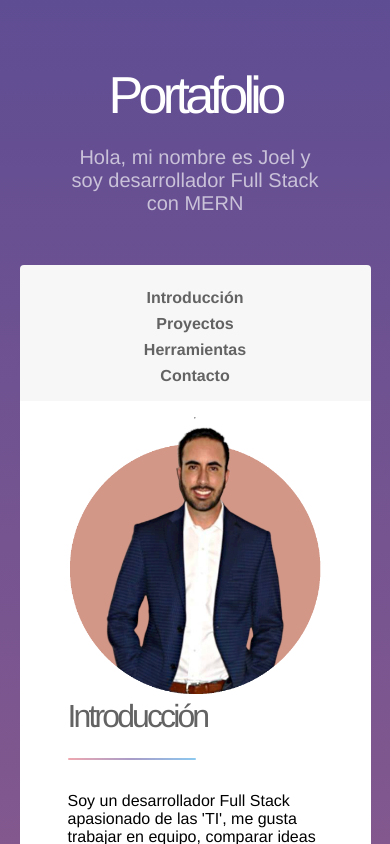
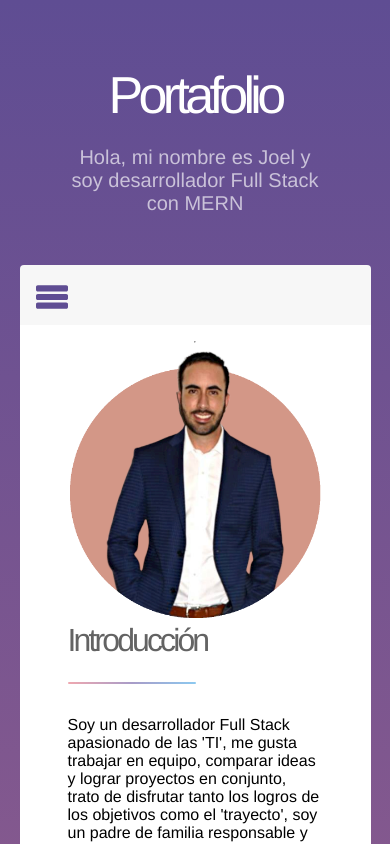
Before and after one commit to rjoelgs/portafolio, a React (Create React App) app: page / in a window 390 px wide. Shown: the top 844 px of the page. Built offline with nearby package versions, Linux system fonts and the light colour scheme.

Commit message:
menu hamb added

```diff
--- a/src/index.css
+++ b/src/index.css
@@ -68,6 +68,7 @@ nav{
   margin-top: 3em;
   margin-left: auto;
   margin-right: auto;
+  min-height: 60px;
 }
 
 ul{
@@ -268,6 +269,13 @@ span{
   font-size: 1.2em;
 }
 
+#menu{
+  display: none;
+  width: 32px;
+}
+
+
+
 .marco a{
   margin-top: .5em;
   background: #fff;
@@ -341,4 +349,28 @@ span{
   nav{
     position: relative;
   }
+  ul{
+    display: none;
+  }
+
+  #menu{
+    display: block;
+    position: absolute;
+  }
+
+  #menu:hover ~ ul{
+    display: flex;
+    position: relative;
+  }
+
+  ul:hover{
+    display: flex;
+  }
+
+  nav ul a:hover{
+    padding: .2em 3em .2em 3em;
+    background-color: #fff;
+    transform: scale(1.1);
+  }
+
 }
--- a/src/pages/Nav.jsx
+++ b/src/pages/Nav.jsx
@@ -1,10 +1,13 @@
 import React from 'react'
+import menu from '../assets/menu.svg'
 
 
 const Nav = () => {
 
   return (
+    <>
     <nav>
+      <img id='menu' alt='menu' src={menu} />
       <ul>
         <a href='#introduccion'>Introducción</a>
         <a href= '#proyectos'>Proyectos</a>
@@ -12,6 +15,8 @@ const Nav = () => {
         <a href='#contacto'>Contacto</a>
       </ul>
     </nav>
+
+    </>
   )
 }
 
```
Also changed, not shown: src/assets/menu.svg (added).
